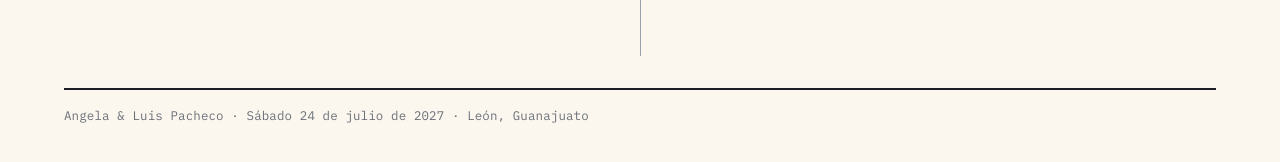
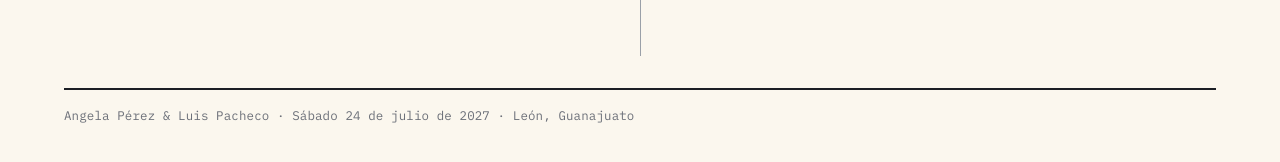
Before and after one commit to luigipacheco/boda, a Jekyll site: the page built from index.html, in a window 1280 px wide and 900 px high, scrolled down 1339 px. Shown: the part 726-888 px from the top of the window. Built offline with Jekyll 4.4.1, drawn with Linux system fonts in a browser that asks for light colours.

Commit message:
Names: Angela Pérez & Luis Pacheco
Co-Authored-By: Claude Fable 5.1 <noreply@anthropic.com>

```diff
--- a/_config.yml
+++ b/_config.yml
@@ -2,13 +2,13 @@
 # Edit the values below; everything on the site reads from here.
 
 title: Angela & Luis
-description: Boda de Angela y Luis Pacheco — León, Guanajuato
+description: Boda de Angela Pérez y Luis Pacheco — León, Guanajuato
 url: "https://luigipacheco.github.io"
 baseurl: "/boda"          # change to "" when a custom domain is set
 lang: es
 
 couple:
-  bride: Angela
+  bride: Angela Pérez
   groom: Luis Pacheco
   short: Angela & Luis
 
```
